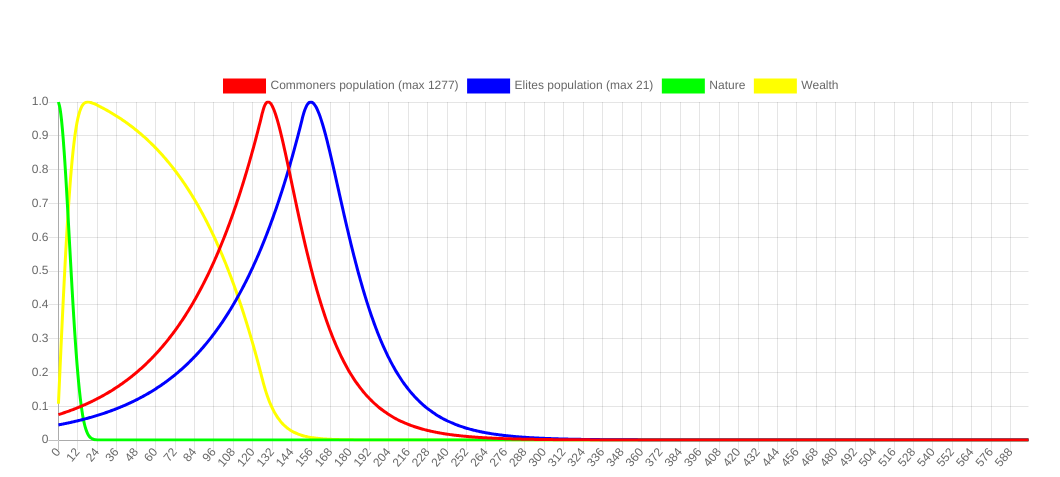
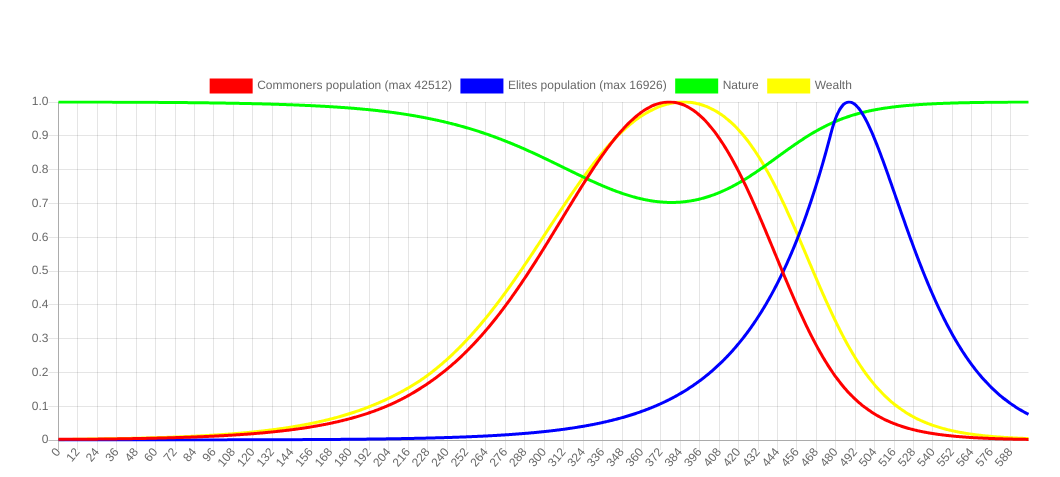
Before and after one commit to adamwight/handy-explorer, a Vue app: page / in a window 1280 px wide. Shown: the part 414-891 px from the top of the page, without its empty margins (108-1168 px from the left). Built offline with nearby package versions, Linux system fonts and the light colour scheme.

Commit message:
Fix major bugs in math; start implementing a variable time granularity
FIXME: but any value of `dt` above ~2 results in an unstable output with
Nyquist-like aliasing.

```diff
--- a/src/HandySimulator.ts
+++ b/src/HandySimulator.ts
@@ -1,8 +1,8 @@
 export class HandySimulator {
     private birthRateCommoners: number;
     private birthRateElites: number;
+    private inequalityFactor: number;
     private depletionPerWorker: number;
-    private inequalityFactor: number;
     constructor(
         birthRateCommoners: number,
         birthRateElites: number,
@@ -16,9 +16,11 @@ export class HandySimulator {
     }
 
     // TODO: type for parametric deltas and type for snapshot of parameters
-
     public runSimulation(): object {
-        // FIXME: This minimum consumption is a guess taken from another non-author's HANDY implementation.
+        const startMark = performance.now();
+        // FIXME: This minimum consumption is a guess taken from other non-authors' HANDY
+        // implementations.  But why would it be higher than the subsistence salary?  Are
+        // they on different scales?
         const minimumRequiredConsumptionPerCapita = 0.005;
         const subsistenceSalaryPerCapita = 0.0005;
         const normalDeathRate = 0.0095;
@@ -26,23 +28,26 @@ export class HandySimulator {
         const natureCapacity = 100.0;
         const regenerationFactor = 0.01;
         const yearsToModel = 600;
+        // TODO: const dataPoints = 100;
+        // FIXME: Changing dt makes the model unstable.
+        const dt = 1;
 
-        let populationCommoners = 100.0;
-        let populationElites = 1.0;
-        let nature = 100.0;
-        let wealth = 0.0;
+        let populationCommoners = 100;
+        let populationElites = 1;
+        let nature = 100;
+        let wealth = 0;
 
         let recordPopulationCommoners: number[] = [];
         let recordPopulationElites: number[] = [];
         let recordNature: number[] = [];
         let recordWealth: number[] = [];
+        const recordTime: number[] = [];
         let maximumPopulationCommoners: number;
         let maximumPopulationElites: number;
         let maximumNature: number;
         let maximumWealth: number;
 
-        // TODO: make dt configurable.
-        for (let i = 0; i < yearsToModel; i++) {
+        for (let i = 0; i < yearsToModel; i += dt) {
             // Derived variables.
             const wealthThreshold = minimumRequiredConsumptionPerCapita
                 * (populationCommoners + this.inequalityFactor * populationElites);
@@ -50,7 +55,7 @@ export class HandySimulator {
                 * subsistenceSalaryPerCapita * populationCommoners;
             const elitesConsumption = Math.min(1, wealth / wealthThreshold)
                 * this.inequalityFactor * subsistenceSalaryPerCapita * populationElites;
-            // TODO: Should show when we hit the logistic section.
+            // TODO: Should show periods of famine on the graph.
             const deathRateCommoners = normalDeathRate
                 + Math.max(0, 1 - commonersConsumption / (subsistenceSalaryPerCapita * populationCommoners))
                     * (famineDeathRate - normalDeathRate);
@@ -59,22 +64,27 @@ export class HandySimulator {
                 * (famineDeathRate - normalDeathRate);
 
             // Update main variables.
-            populationCommoners = Math.max(0, populationCommoners
-                + populationCommoners * (this.birthRateCommoners - deathRateCommoners));
-            populationElites = Math.max(0, populationElites
-                + populationElites * (this.birthRateElites - deathRateElites));
-            nature = Math.max(0, nature
-                + regenerationFactor * nature * (natureCapacity - nature)
-                - this.depletionPerWorker * populationCommoners * nature);
-            wealth = Math.max(0, wealth
-                + this.depletionPerWorker * populationCommoners * nature
+            const populationCommonersNext = Math.max(0, populationCommoners + dt * (
+                populationCommoners * (this.birthRateCommoners - deathRateCommoners)));
+            const populationElitesNext = Math.max(0, populationElites + dt * (
+                populationElites * (this.birthRateElites - deathRateElites)));
+            const natureNext = Math.max(0, nature + dt * (
+                regenerationFactor * nature * (natureCapacity - nature)
+                - this.depletionPerWorker * populationCommoners * nature));
+            const wealthNext = Math.max(0, wealth + dt * (
+                this.depletionPerWorker * populationCommoners * nature
                 - commonersConsumption
-                - elitesConsumption);
+                - elitesConsumption));
+            populationCommoners = populationCommonersNext;
+            populationElites = populationElitesNext;
+            nature = natureNext;
+            wealth = wealthNext;
 
             recordPopulationCommoners.push(populationCommoners);
             recordPopulationElites.push(populationElites);
             recordNature.push(nature);
             recordWealth.push(wealth);
+            recordTime.push(Math.round(i));
         }
 
         // TODO: Clean up normalization.  Print scale for each line.
@@ -92,9 +102,13 @@ export class HandySimulator {
         [recordNature, maximumNature] = normalize(recordNature);
         [recordWealth, maximumWealth] = normalize(recordWealth);
 
+        const endMark = performance.now();
+        // console.debug('Simulation ran in', endMark - startMark, 'ms');
+
         // TODO: decouple return format from chart.js
         return {
-            labels: Array.from(Array(yearsToModel).keys()),
+            // TODO: Only needs a handful of labels to give the scale.
+            labels: recordTime,
             datasets: [
                 {
                     label: 'Commoners population (max ' + Math.round(maximumPopulationCommoners) + ')',
--- a/src/components/ParameterControls.vue
+++ b/src/components/ParameterControls.vue
@@ -9,11 +9,11 @@
         </vue-slider>
         <br />
         <!-- TODO: slider should be logarithmic. -->
-        <vue-slider :interval="0.1" :max="100" :min="0" v-model="syncedInequalityFactor">
+        <vue-slider :interval="1" :max="100" :min="1" v-model="syncedInequalityFactor">
             <p>Inequality factor</p>
         </vue-slider>
         <br />
-        <vue-slider :interval="0.0001" :max=".01" :min="0" v-model="syncedDepletionPerWorker">
+        <vue-slider :interval="0.000001" :max=".00005" :min="0" v-model="syncedDepletionPerWorker">
             <p>Depletion per worker</p>
         </vue-slider>
     </div>
--- a/src/views/Home.vue
+++ b/src/views/Home.vue
@@ -35,10 +35,11 @@ import { HandySimulator } from '@/HandySimulator';
     },
 })
 export default class Home extends Vue {
+    // FIXME: defaults are duplicated in ParameterControls.
     private birthRateCommoners: number = 0.03;
     private birthRateElites: number = 0.03;
     private inequalityFactor: number = 10;
-    private depletionPerWorker: number = 0.01;
+    private depletionPerWorker: number = 0.000007;
 
     private handleBirthRateCommoners(value: number) {
         this.birthRateCommoners = value;
@@ -53,7 +54,7 @@ export default class Home extends Vue {
     }
 
     private handleDepletionPerWorker(value: number) {
-        this.birthRateElites = value;
+        this.depletionPerWorker = value;
     }
 
     get chartData() {
```
